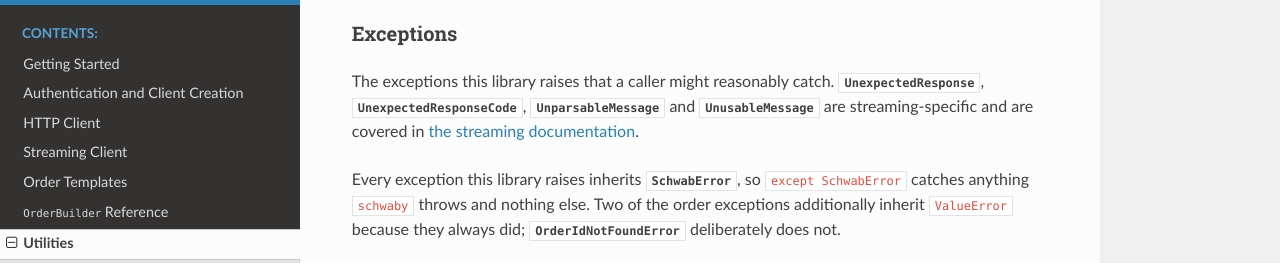
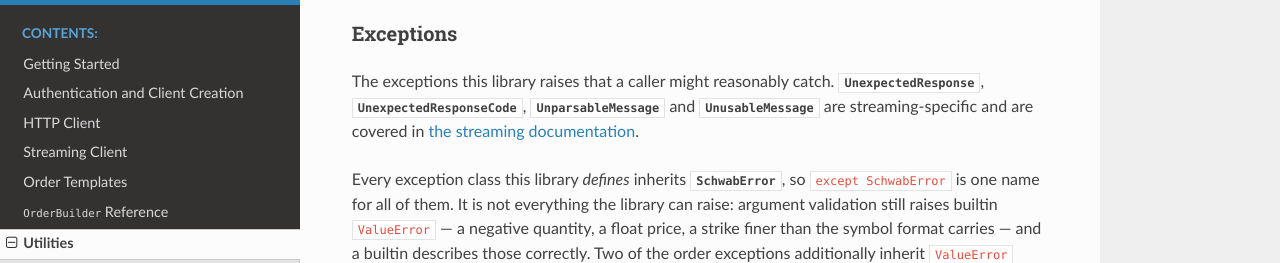
Before and after one commit to Hu1kSmash/schwab-py, a Sphinx documentation site: the page built from docs/util.rst, in a window 1280 px wide and 900 px high, scrolled down 1002 px, cut to the strip 88-351 px from the top of the window. Built offline with Sphinx 7.4.7 and the Read the Docs theme 3.1.0, drawn with Linux system fonts in a browser that asks for light colours.

Commit message:
Carry the live order out of a hash mismatch, and stop overclaiming SchwabError
Review found the ValueError fix was applied to one branch and not the other.

AccountHashMismatchException is raised only after the response came back
successful AND a valid order id was parsed out of the Location header. So the
order is not "may be" live, it is live -- on an account the caller was not
expecting to trade. It said `order request account hash != Utils.account_hash`,
which reads as a configuration complaint, and it carried neither the response
nor the id it had just parsed, so a caller who caught it could not reach the
order without re-deriving the id from the header with their own regex. The
docstring and the example both called it a wiring problem "rather than the
order".

It now carries .order_id, .account_hash and .response, and the message says the
order is live and where. It keeps ValueError -- that predates this release,
unlike OrderIdNotFoundError, and a mismatched hash genuinely is a caller
mistake -- but the docstring warns that a broad except will swallow it.

Second: "except SchwabError catches anything schwaby throws and nothing else"
was false. The library raises bare ValueError in about thirty places on the
order path -- a negative quantity, a float price, a strike finer than the symbol
format carries -- so a reader following that sentence loses coverage. Corrected
in the docstring, docs/util.rst and the changelog to the true weaker claim:
every exception class this library DEFINES inherits SchwabError, and argument
validation still raises the builtin. A test pins it so the wording cannot drift
back.

Third: the completeness guard walked a hard-coded list of seven modules, so an
exception added anywhere else was never looked at and the test went on passing.
Confirmed by adding one to schwab.debug: green. It walks the package with
pkgutil now, and its controls name specific classes from four modules rather
than counting, since a count survives a whole module dropping out.

Also: a "four things" that introduced a seven-row table, a duplicate import
pyflakes was reporting, and a first-party import wedged into auth.py's stdlib
block.

Red-proofed five ways. Two came back green and were bad mutations rather than
sleeping tests -- a `#` that commented nothing out, and a replace that hit only
the first of twelve call sites. Both are red when applied properly.

```diff
--- a/docs/util.rst
+++ b/docs/util.rst
@@ -69,11 +69,14 @@
 :class:`~schwab.streaming.UnusableMessage` are streaming-specific and are
 covered in :ref:`the streaming documentation <error_handlers>`.
 
-Every exception this library raises inherits
-:class:`~schwab.utils.SchwabError`, so ``except SchwabError`` catches anything
-``schwaby`` throws and nothing else. Two of the order exceptions additionally
-inherit ``ValueError`` because they always did;
-:class:`~schwab.utils.OrderIdNotFoundError` deliberately does not.
+Every exception class this library *defines* inherits
+:class:`~schwab.utils.SchwabError`, so ``except SchwabError`` is one name for
+all of them. It is not everything the library can raise: argument validation
+still raises builtin ``ValueError`` --- a negative quantity, a float price, a
+strike finer than the symbol format carries --- and a builtin describes those
+correctly. Two of the order exceptions additionally inherit ``ValueError``
+because they always did; :class:`~schwab.utils.OrderIdNotFoundError`
+deliberately does not.
 
 .. autoclass:: schwab.utils.SchwabError
 
```
Also changed, not shown: CHANGELOG.md (+26 -8 lines), 3 other files.
